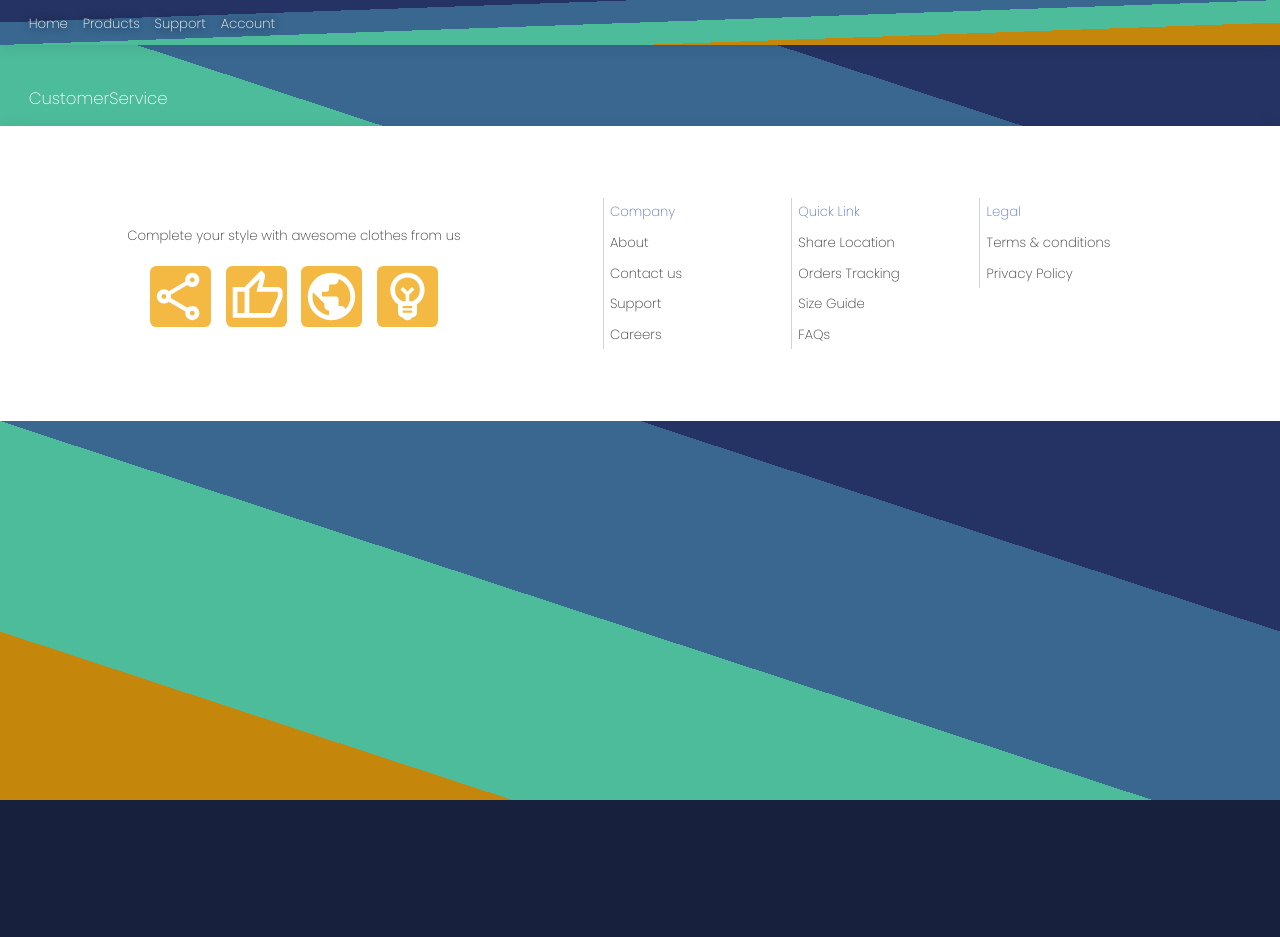
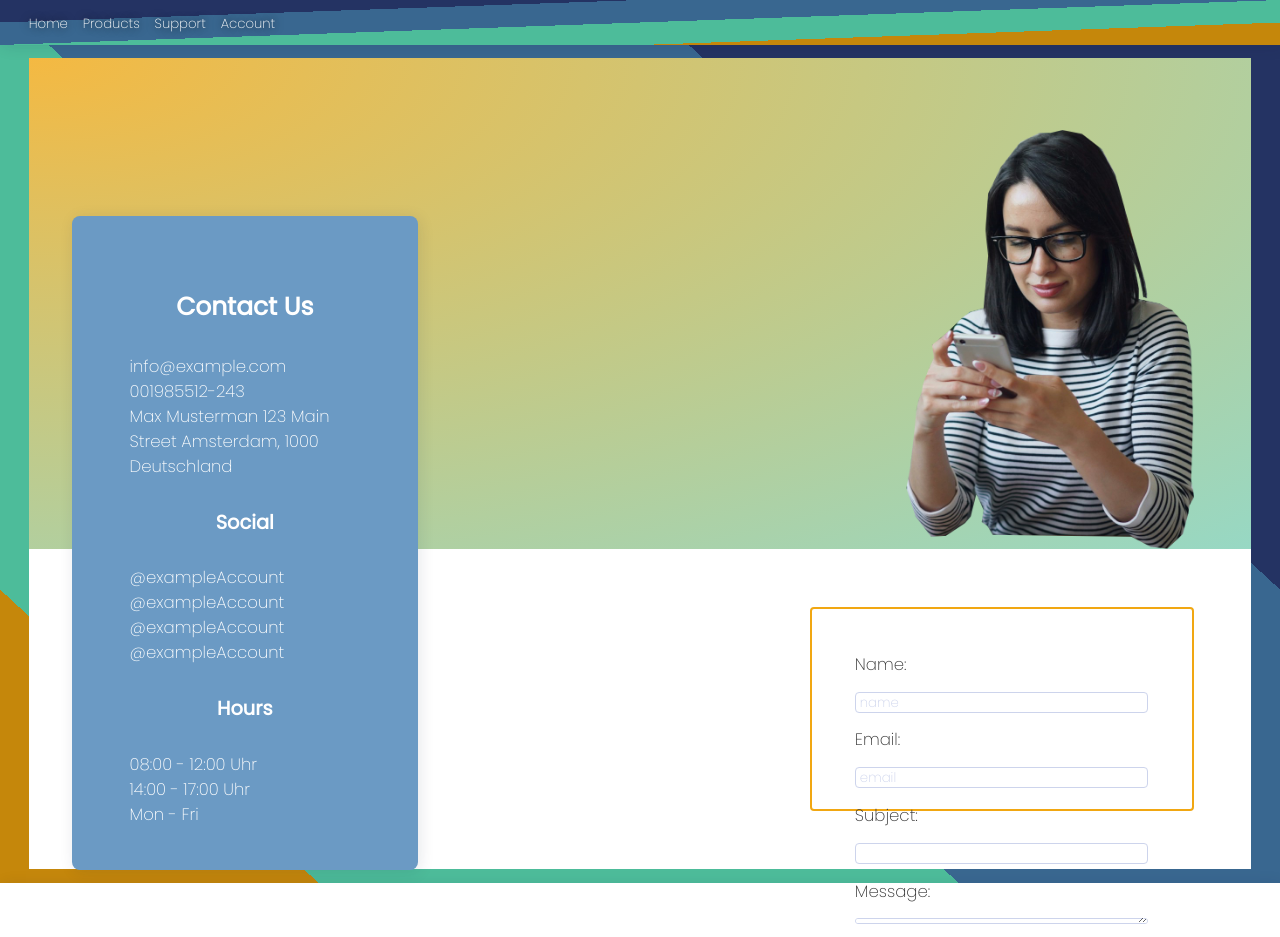
Before and after one commit to jili0/amazing-shop, a React (Vite) app: page /support in a window 1280 px wide. Shown: the top 937 px of the page. Before the commit the page ends 800 px from the top, so only its background shows below. Built offline with nearby package versions, Linux system fonts and the light colour scheme.

Commit message:
finish basic design for support page

```diff
--- a/src/pages/CustomerService.jsx
+++ /dev/null
@@ -1,11 +0,0 @@
-
-const CustomerService = () => {
-  return (
-    <div>
-
-      CustomerService
-    </div>
-  )
-}
-
-export default CustomerService
--- a/src/pages/SingleProduct.jsx
+++ b/src/pages/SingleProduct.jsx
@@ -26,6 +26,21 @@ const SingleProduct = () => {
   const filteredProduct = products.filter(
     (product) => product.id === Number(productParam.id)
   )[0];
+  let categoryName;
+  switch (filteredProduct.category) {
+    case "women's clothing":
+      categoryName = "women";
+      break;
+    case "men's clothing":
+      categoryName = "men";
+      break;
+    case "jewelery":
+      categoryName = "jewelry";
+      break;
+    case "electronics":
+      categoryName = "electronics";
+      break;
+  }
   filteredProduct &&
     document.body.style.setProperty("--rate", filteredProduct.rating.rate);
   if (!filteredProduct) {
@@ -38,8 +53,8 @@ const SingleProduct = () => {
           Products
         </NavLink>
         &nbsp;&gt;&nbsp;
-        <NavLink to={`/products/${filteredProduct.category}`} className="link">
-          {filteredProduct.category}
+        <NavLink to={`/products/${categoryName}`} className="link">
+          {categoryName}
         </NavLink>
       </p>
       <div className="product m-1 p-1">
--- /dev/null
+++ b/src/pages/Support.jsx
@@ -0,0 +1,50 @@
+import contact from "../assets/contact.png";
+
+const Support = () => {
+  return (
+    <div className="support">
+      <div className="support-top">
+        <div className="imgContainer pt-5 px-2">
+          <img
+            src={contact}
+            alt="women using phone"
+            width="150"
+            className="mx-2 w-2"
+          />
+        </div>
+        <div className="contact px-4 py-3 m-3">
+          <h2 className="my-2">Contact Us</h2>
+          <p>info@example.com</p>
+          <p>001985512-243</p>
+          <p>Max Musterman 123 Main Street Amsterdam, 1000 Deutschland</p>
+          <h3 className="my-2">Social</h3>
+          <p>@exampleAccount</p>
+          <p>@exampleAccount</p>
+          <p>@exampleAccount</p>
+          <p>@exampleAccount</p>
+          <h3 className="my-2">Hours</h3>
+          <p>08:00 - 12:00 Uhr</p>
+          <p>14:00 - 17:00 Uhr</p>
+          <p>Mon - Fri </p>
+        </div>
+      </div>
+      <div className="support-middle p-4">
+        <div className="space"></div>
+        <form className="p-3 g-1">
+          <label for="name">Name: </label>
+          <input type="text" name="name" id="name" placeholder="name" />
+          <label for="email">Email: </label>
+          <input type="email" name="email" id="email" placeholder="email" />
+          <label for="subject">Subject: </label>
+          <input type="text" name="subject" id="subject" />
+          <label for="message">Message: </label>
+          <textarea name="message" id="message" cols="20" rows="10"></textarea>
+          <button className="p-1">Submit</button>
+        </form>
+      </div>
+      <div className="support-bottom"></div>
+    </div>
+  );
+};
+
+export default Support;
--- a/src/router/AppRouter.jsx
+++ b/src/router/AppRouter.jsx
@@ -7,7 +7,7 @@ import {
 import Layout from "../pages/Layout.jsx";
 import Home from "../pages/Home.jsx";
 import Products from "../pages/Products.jsx";
-import CustomerService from "../pages/CustomerService.jsx";
+import Support from "../pages/Support.jsx";
 import Account from "../pages/Account.jsx";
 import Cart from "../pages/Cart.jsx";
 import Login from "../pages/Login.jsx";
@@ -21,7 +21,7 @@ const AppRouter = createBrowserRouter(
       <Route path="/products" element={<Products />} />
       <Route path="/products/:category" element={<Products />} />
       <Route path="/products/:category/:id" element={<SingleProduct />} />
-      <Route path="/support" element={<CustomerService />} />
+      <Route path="/support" element={<Support />} />
       <Route path="/cart" element={<Cart />} />
       <Route path="/account" element={<Account />} />
       <Route path="/account/login" element={<Login />} />
--- a/src/styles/_screen_middle.scss
+++ b/src/styles/_screen_middle.scss
@@ -19,6 +19,18 @@
   .product {
     flex-direction: row;
   }
+  .support {
+    &-top {
+      justify-content: flex-start;
+    }
+    &-middle {
+      height: 40vh;
+      flex-direction: row;
+      form {
+        height: 100%;
+      }
+    }
+  }
   .footer {
     flex-direction: row;
     &-right {
--- /dev/null
+++ b/src/styles/_support.scss
@@ -0,0 +1,74 @@
+.support {
+  min-height: 65vh;
+  &-top {
+    display: flex;
+    justify-content: center;
+    align-items: center;
+    .imgContainer {
+      margin-top: calc(-1rem - 1vw);
+      @include set-background($color-secondary);
+      background-image: radial-gradient(
+        at top left,
+        $color-quaternary,
+        $color-tertiary
+      );
+      width: 100%;
+      z-index: -1;
+      img {
+        float: right;
+      }
+    }
+    .contact {
+      position: absolute;
+      top: calc(6rem + 6vw);
+      max-width: calc($space-6 * 2);
+      @include set-background($color-secondary);
+      border-radius: 0.5rem;
+      box-shadow: $shadow-box;
+      h2,
+      h3 {
+        text-align: center;
+        font-family: $font-stack-bold;
+      }
+    }
+  }
+  &-middle {
+    @include set-background(lighten($color-tertiary, 50%));
+    height: 120vh;
+    display: flex;
+    flex-direction: column;
+    width: 100%;
+    .space {
+      height: 50%;
+      width: 100%;
+    }
+    form {
+      width: 100%;
+      height: 50%;
+      border: 2px solid darken($color-quaternary, 10%);
+      border-radius: 4px;
+      max-width: 24rem;
+      float: right;
+      display: flex;
+      flex-direction: column;
+      input,
+      textarea {
+        padding: 2px 4px;
+        outline: none;
+        box-shadow: none;
+        border: 1px solid lighten($color-primary, 40%);
+        border-radius: 4px;
+        &::placeholder {
+          color: lighten($color-primary, 40%);
+          font-family: $font-stack-thin;
+        }
+      }
+      button {
+        @include set-background($color-quaternary);
+        border-radius: 4px;
+      }
+    }
+  }
+  &-bottom {
+  }
+}
--- a/src/styles/styles.scss
+++ b/src/styles/styles.scss
@@ -7,6 +7,7 @@
 @import "products";
 @import "product";
 @import "about";
+@import "support";
 @import "footer";
 
 .explore-more-btn {
```
Also changed, not shown: src/assets/contact.png (added), src/styles/styles.css.
